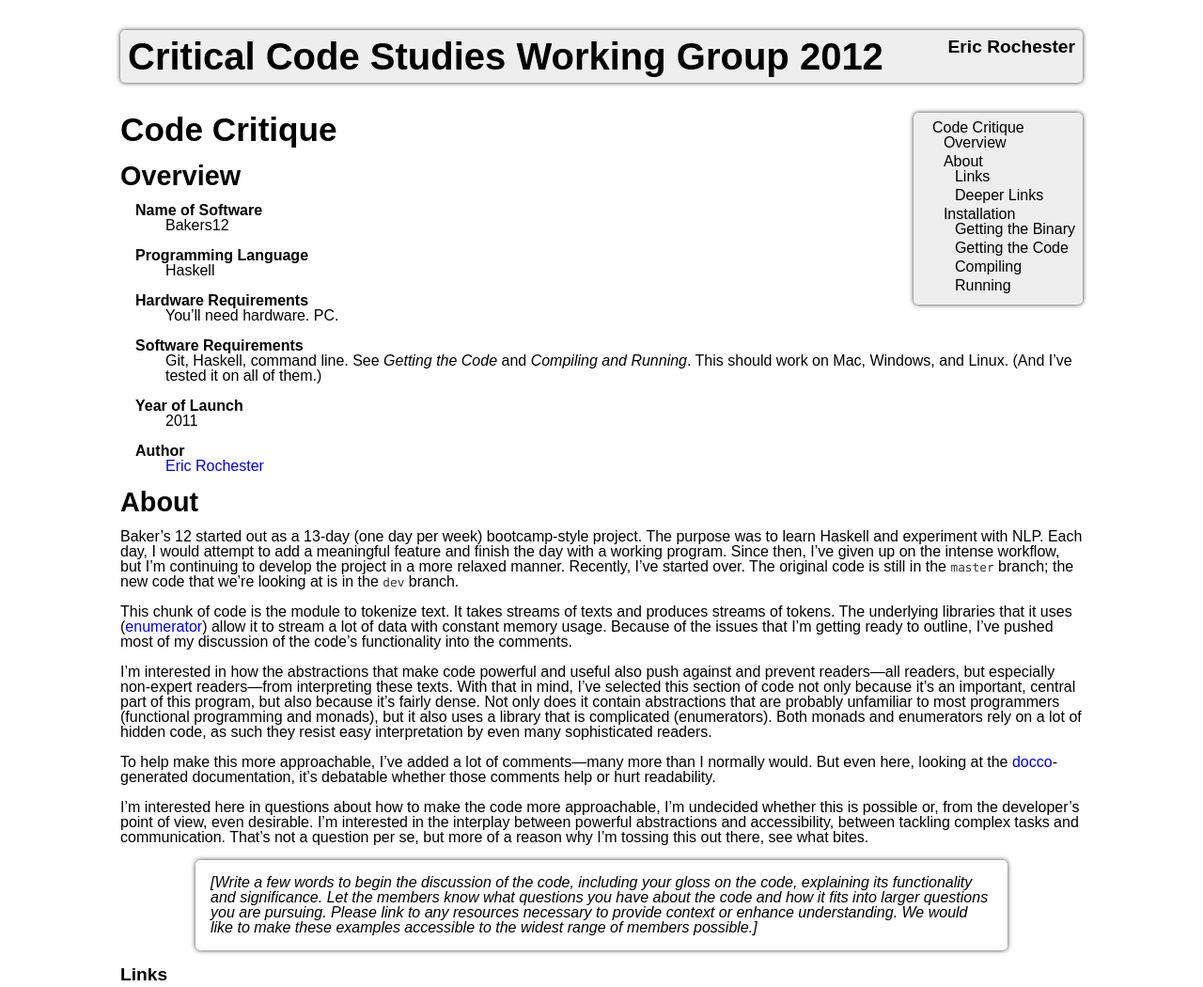
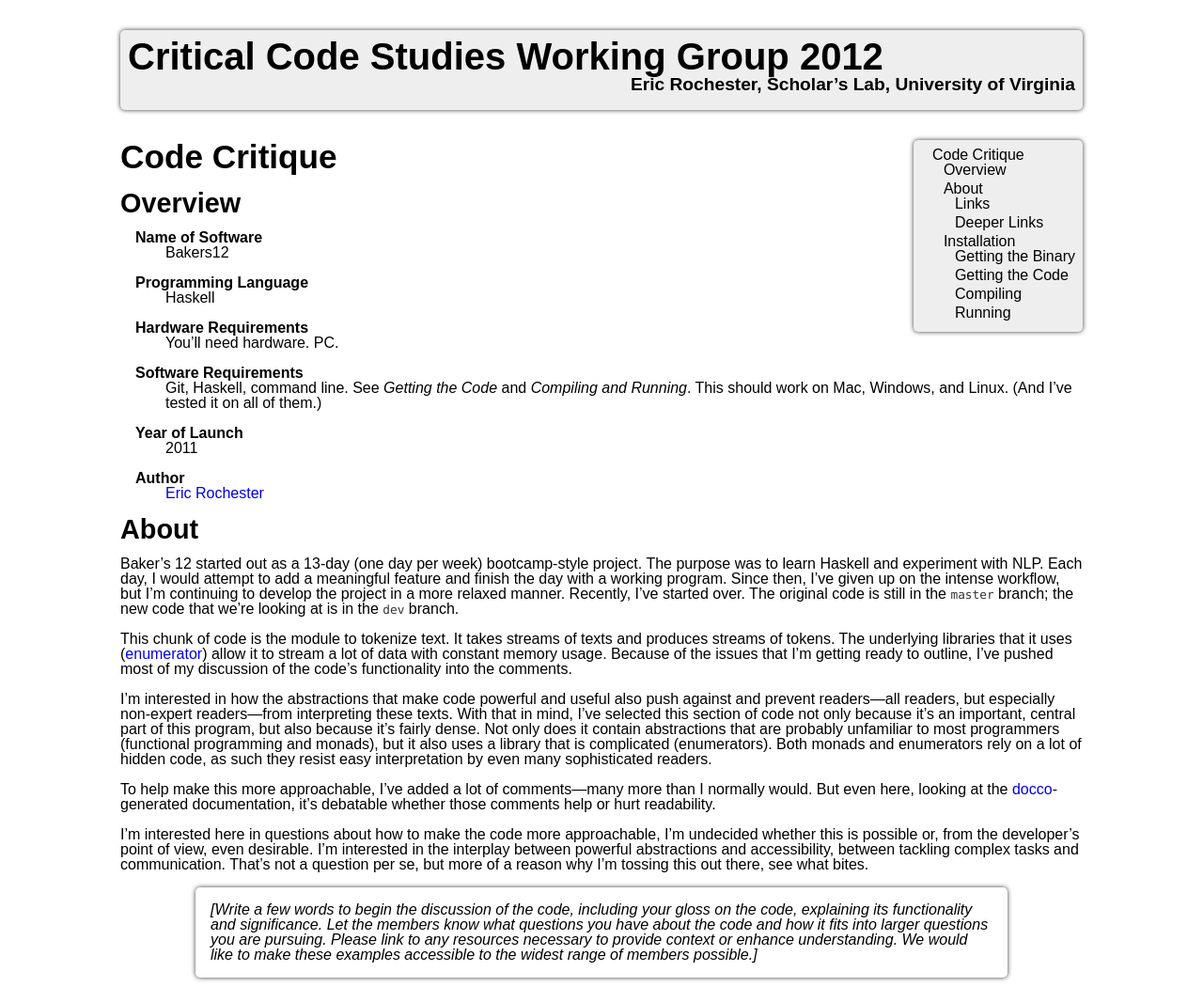
Before and after one commit to erochest/bakers12, a plain HTML site: page ccswg12.html in a window 1280 px wide. Shown: the top 1050 px of the page at 94% size. Drawn offline with Linux system fonts and the light colour scheme; a web font is replaced by a local one.

Commit message:
Added affiliation to header and metadata.

```diff
--- a/ccswg12.html
+++ b/ccswg12.html
@@ -3,7 +3,7 @@
 <head>
   <meta charset="utf-8" />
   <meta name="generator" content="pandoc" />
-  <meta name="author" content="Eric Rochester" />
+  <meta name="author" content="Eric Rochester, Scholar’s Lab, University of Virginia" />
   <title>Critical Code Studies Working Group 2012</title>
   <!--[if lt IE 9]>
     <script src="http://html5shim.googlecode.com/svn/trunk/html5.js"></script>
@@ -18,7 +18,7 @@
 <body>
 <header>
 <h1 class="title">Critical Code Studies Working Group 2012</h1>
-<h3 class="author">Eric Rochester</h3>
+<h3 class="author">Eric Rochester, Scholar’s Lab, University of Virginia</h3>
 </header>
 <nav id="TOC">
 <ul>
```
Also changed, not shown: 1 other file.
